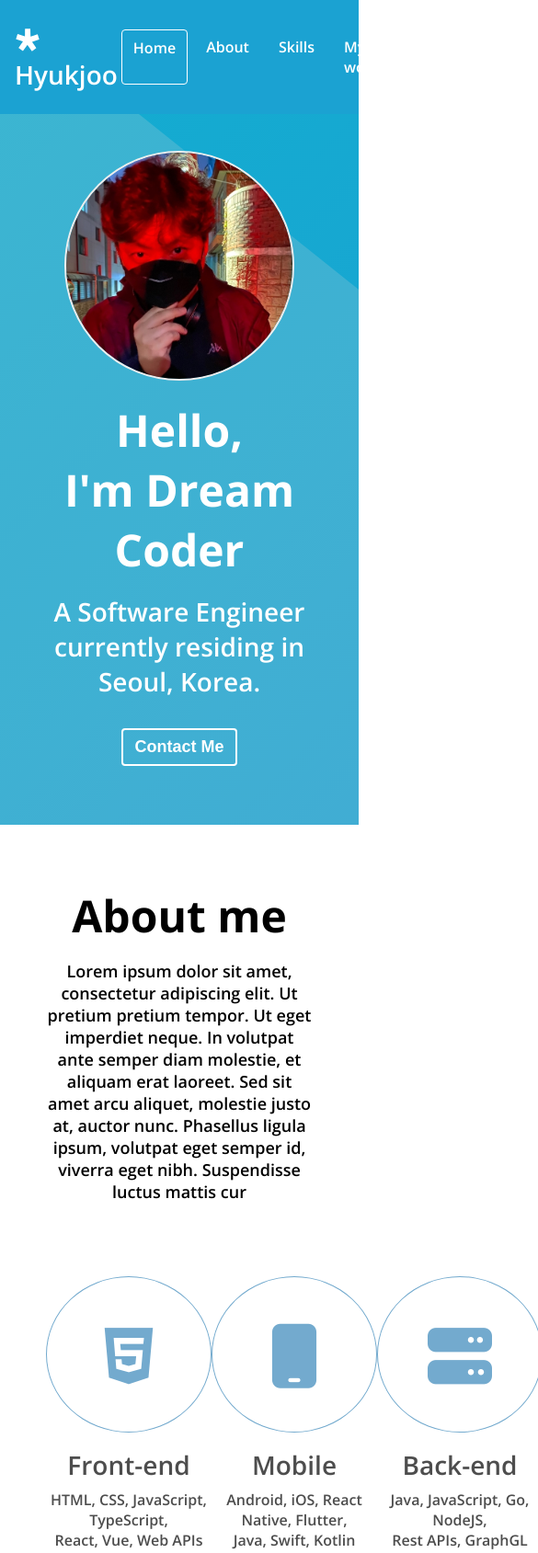
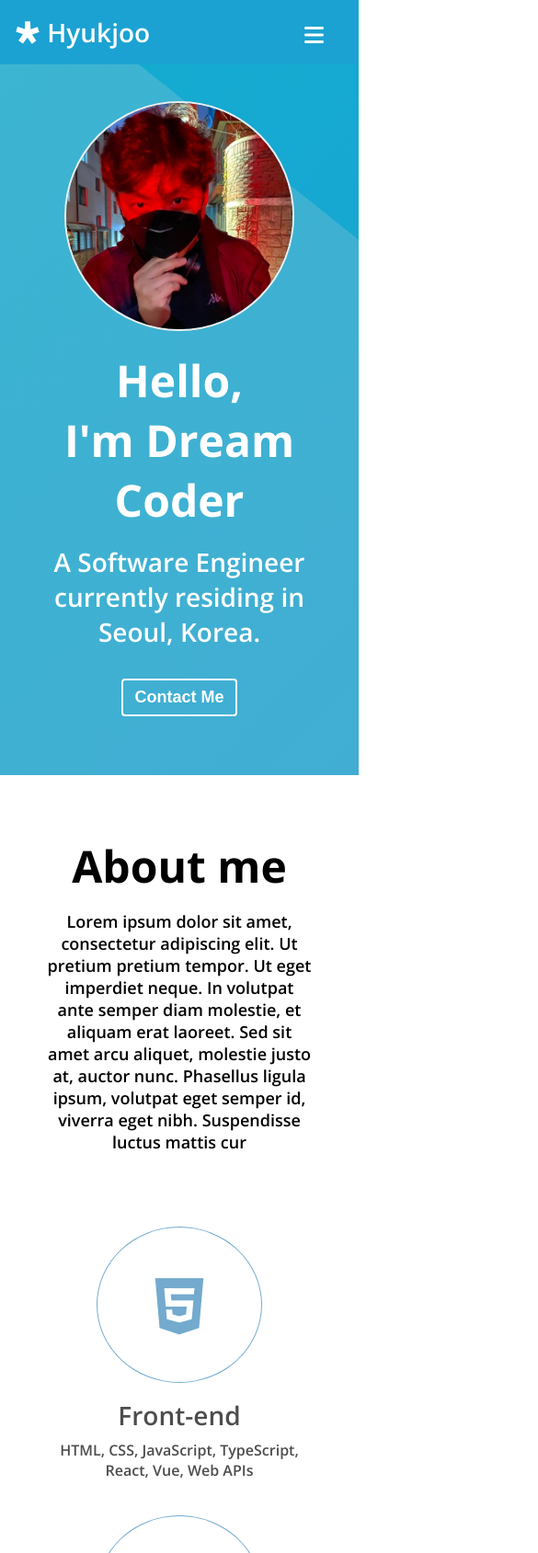
Before and after one commit to hyukjoo2/portfolio, a plain HTML site: page index.html in a window 390 px wide. Shown: the top 1689 px of the page at 92% size, 585 px wide, since content can reach past the window. Drawn offline with nearby package versions, Linux system fonts and the light colour scheme.

Commit message:
CSS: Responsive

```diff
--- a/css/style.css
+++ b/css/style.css
@@ -129,6 +129,15 @@ p {
 
 .navbar__menu__item:hover {
   background-color: var(--color-dark-blue);
+}
+
+.navbar__toggle-btn {
+  position: absolute;
+  top: 24px;
+  right: 32px;
+  font-size: 24px;
+  color: var(--color-white);
+  display: none;
 }
 
 /* Home */
@@ -456,3 +465,43 @@ p {
   transform: scale(1.1);
   color: var(--color-orange);
 }
+
+/* For below 768px screen width */
+@media screen and (max-width: 768px) {
+  .navbar__toggle-btn {
+    display: block;
+  }
+
+  #navbar {
+    flex-direction: column;
+    align-items: flex-start;
+  }
+
+  .navbar__menu {
+    flex-direction: column;
+    text-align: center;
+    width: 100%;
+    display: none;
+  }
+
+  .about__majors {
+    flex-direction: column;
+  }
+
+  .major {
+    margin-bottom: 38px;
+  }
+
+  .skillset {
+    flex-direction: column;
+  }
+
+  .project {
+    flex-grow: 1;
+  }
+
+  .testimonial__avatar {
+    width: 80px;
+    height: 80px;
+  }
+}
--- a/index.html
+++ b/index.html
@@ -19,7 +19,7 @@
         <i class="fab fa-diaspora"></i>
         <a href="#">Hyukjoo</a>
       </div>
-      <div>
+      <div class="navbar__menu">
         <ul class="navbar__menu">
           <li class="navbar__menu__item active">Home</li>
           <li class="navbar__menu__item">About</li>
@@ -29,6 +29,11 @@
           <li class="navbar__menu__item">Contact</li>
         </ul>
       </div>
+
+      <!-- Toggle button -->
+      <button class="navbar__toggle-btn">
+        <i class="fas fa-bars"></i>
+      </button>
     </nav>
 
     <!-- Home -->
```
